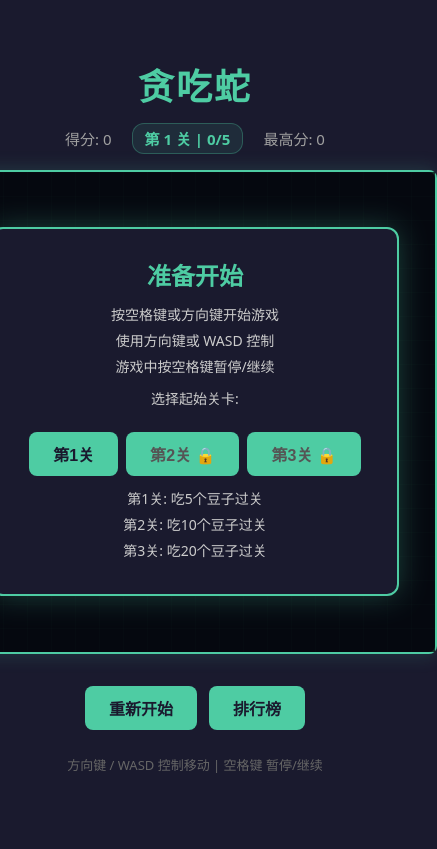
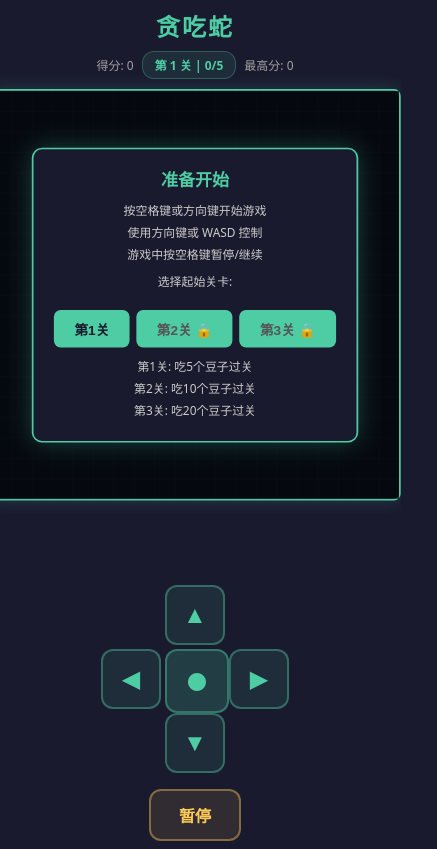
Before and after one commit to anqiansheng-collab/snake-game-react, a React (Vite) app: page / in a window 390 px wide. Shown: the whole page, 437 px wide, since content can reach past the window. Built offline with nearby package versions, Linux system fonts and the light colour scheme.

Commit message:
feat: 添加移动端触摸控制适配

```diff
--- a/src/App.css
+++ b/src/App.css
@@ -407,3 +407,123 @@ h1 {
   text-align: center;
   padding: 20px 0;
 }
+
+/* Mobile touch controls */
+.touch-controls {
+  display: none;
+  margin-top: 12px;
+  gap: 8px;
+  flex-direction: column;
+  align-items: center;
+}
+
+.dpad {
+  display: grid;
+  grid-template-columns: 60px 60px 60px;
+  grid-template-rows: 60px 60px 60px;
+  gap: 4px;
+}
+
+.dpad-btn {
+  width: 60px;
+  height: 60px;
+  border: 2px solid rgba(78, 204, 163, 0.4);
+  border-radius: 12px;
+  background: rgba(78, 204, 163, 0.1);
+  color: #4ecca3;
+  font-size: 24px;
+  display: flex;
+  align-items: center;
+  justify-content: center;
+  cursor: pointer;
+  user-select: none;
+  -webkit-user-select: none;
+  touch-action: manipulation;
+  transition: background 0.1s, transform 0.1s;
+}
+
+.dpad-btn:active {
+  background: rgba(78, 204, 163, 0.3);
+  transform: scale(0.92);
+}
+
+.dpad-btn.up { grid-column: 2; grid-row: 1; }
+.dpad-btn.left { grid-column: 1; grid-row: 2; }
+.dpad-btn.center { grid-column: 2; grid-row: 2; background: rgba(78, 204, 163, 0.2); }
+.dpad-btn.right { grid-column: 3; grid-row: 2; }
+.dpad-btn.down { grid-column: 2; grid-row: 3; }
+
+.action-btns {
+  display: flex;
+  gap: 12px;
+  margin-top: 8px;
+}
+
+.action-btn {
+  padding: 12px 28px;
+  font-size: 16px;
+  font-weight: 600;
+  border: 2px solid rgba(254, 202, 87, 0.4);
+  border-radius: 12px;
+  background: rgba(254, 202, 87, 0.1);
+  color: #feca57;
+  cursor: pointer;
+  user-select: none;
+  -webkit-user-select: none;
+  touch-action: manipulation;
+  transition: background 0.1s, transform 0.1s;
+}
+
+.action-btn:active {
+  background: rgba(254, 202, 87, 0.3);
+  transform: scale(0.95);
+}
+
+@media (max-width: 600px) {
+  .game-container {
+    padding: 8px;
+    min-height: auto;
+  }
+
+  h1 {
+    font-size: 24px;
+    margin-bottom: 8px;
+  }
+
+  .score-board {
+    gap: 8px;
+    font-size: 12px;
+    margin-bottom: 10px;
+  }
+
+  .board {
+    transform: scale(0.85);
+    transform-origin: top center;
+  }
+
+  .instructions {
+    display: none;
+  }
+
+  .touch-controls {
+    display: flex;
+  }
+
+  .controls {
+    display: none;
+  }
+
+  .modal {
+    padding: 20px 24px;
+    min-width: 200px;
+  }
+
+  .modal h2 {
+    font-size: 20px;
+  }
+
+  .level-btn {
+    padding: 6px 12px;
+    font-size: 12px;
+  }
+}
--- a/src/App.tsx
+++ b/src/App.tsx
@@ -352,6 +352,23 @@ export default function App() {
     return () => window.removeEventListener('keydown', handleKeyDown)
   }, [askName, showRank])
 
+  const handleTouchDir = useCallback((dx: number, dy: number) => {
+    setState((prev) => {
+      if (prev.gameOver || !prev.started || prev.paused || prev.cleared) return prev
+      if (dx !== 0 && prev.direction.x !== 0) return prev
+      if (dy !== 0 && prev.direction.y !== 0) return prev
+      return { ...prev, nextDirection: { x: dx, y: dy } }
+    })
+  }, [])
+
+  const handleTouchPause = useCallback(() => {
+    setState((prev) => {
+      if (!prev.started) return { ...prev, started: true }
+      if (prev.cleared) return prev
+      return { ...prev, paused: !prev.paused }
+    })
+  }, [])
+
   const handleNextLevel = useCallback(() => {
     setState((prev) => ({
       ...prev,
@@ -594,6 +611,40 @@ export default function App() {
         )}
         <button onClick={() => setShowRank(true)}>排行榜</button>
       </div>
+      <div className="touch-controls">
+        <div className="dpad">
+          <button
+            className="dpad-btn up"
+            onTouchStart={(e) => { e.preventDefault(); handleTouchDir(0, -1) }}
+            onClick={() => handleTouchDir(0, -1)}
+          >▲</button>
+          <button
+            className="dpad-btn left"
+            onTouchStart={(e) => { e.preventDefault(); handleTouchDir(-1, 0) }}
+            onClick={() => handleTouchDir(-1, 0)}
+          >◀</button>
+          <div className="dpad-btn center">●</div>
+          <button
+            className="dpad-btn right"
+            onTouchStart={(e) => { e.preventDefault(); handleTouchDir(1, 0) }}
+            onClick={() => handleTouchDir(1, 0)}
+          >▶</button>
+          <button
+            className="dpad-btn down"
+            onTouchStart={(e) => { e.preventDefault(); handleTouchDir(0, 1) }}
+            onClick={() => handleTouchDir(0, 1)}
+          >▼</button>
+        </div>
+        <div className="action-btns">
+          <button
+            className="action-btn"
+            onTouchStart={(e) => { e.preventDefault(); handleTouchPause() }}
+            onClick={handleTouchPause}
+          >
+            {state.paused ? '继续' : '暂停'}
+          </button>
+        </div>
+      </div>
       <div className="instructions">
         <p>方向键 / WASD 控制移动 | 空格键 暂停/继续</p>
       </div>
```
